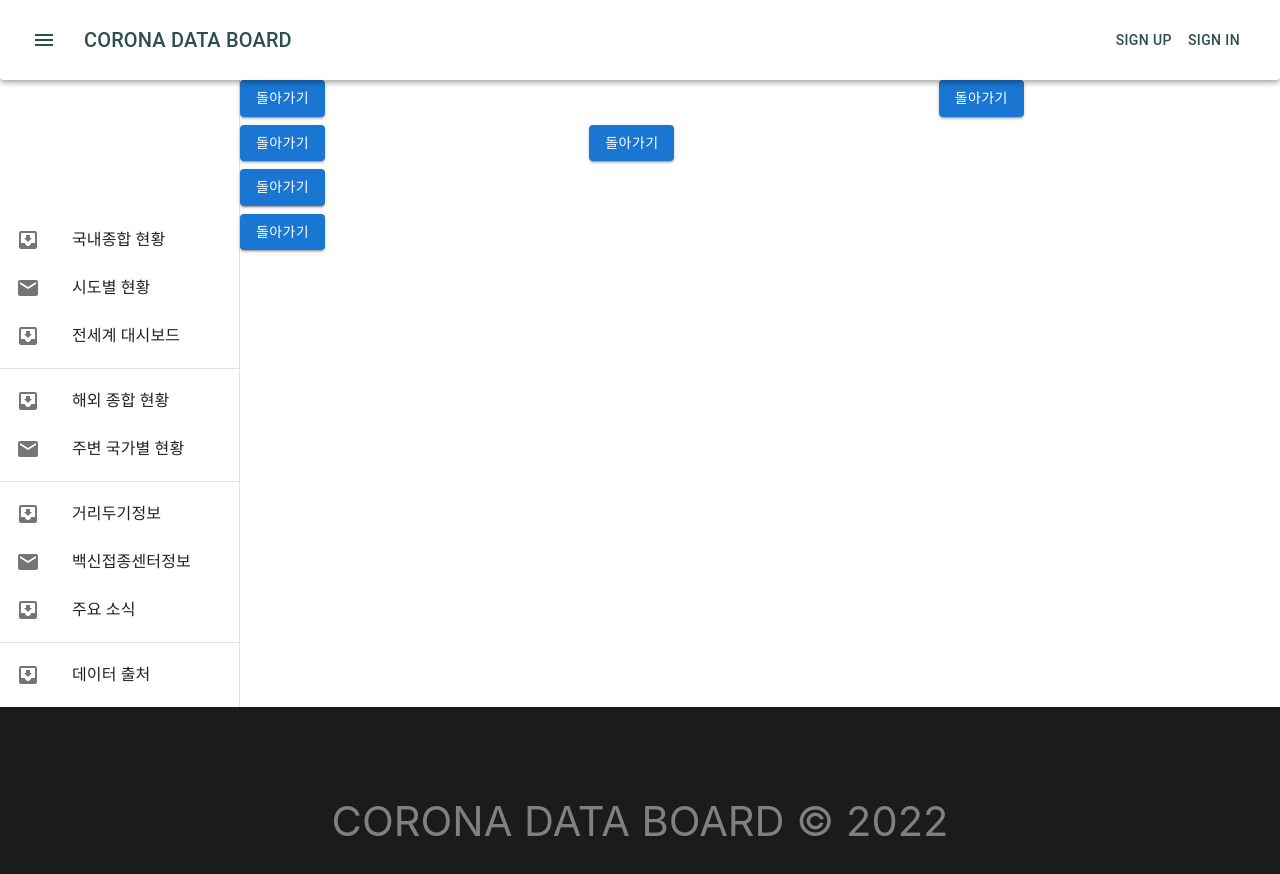
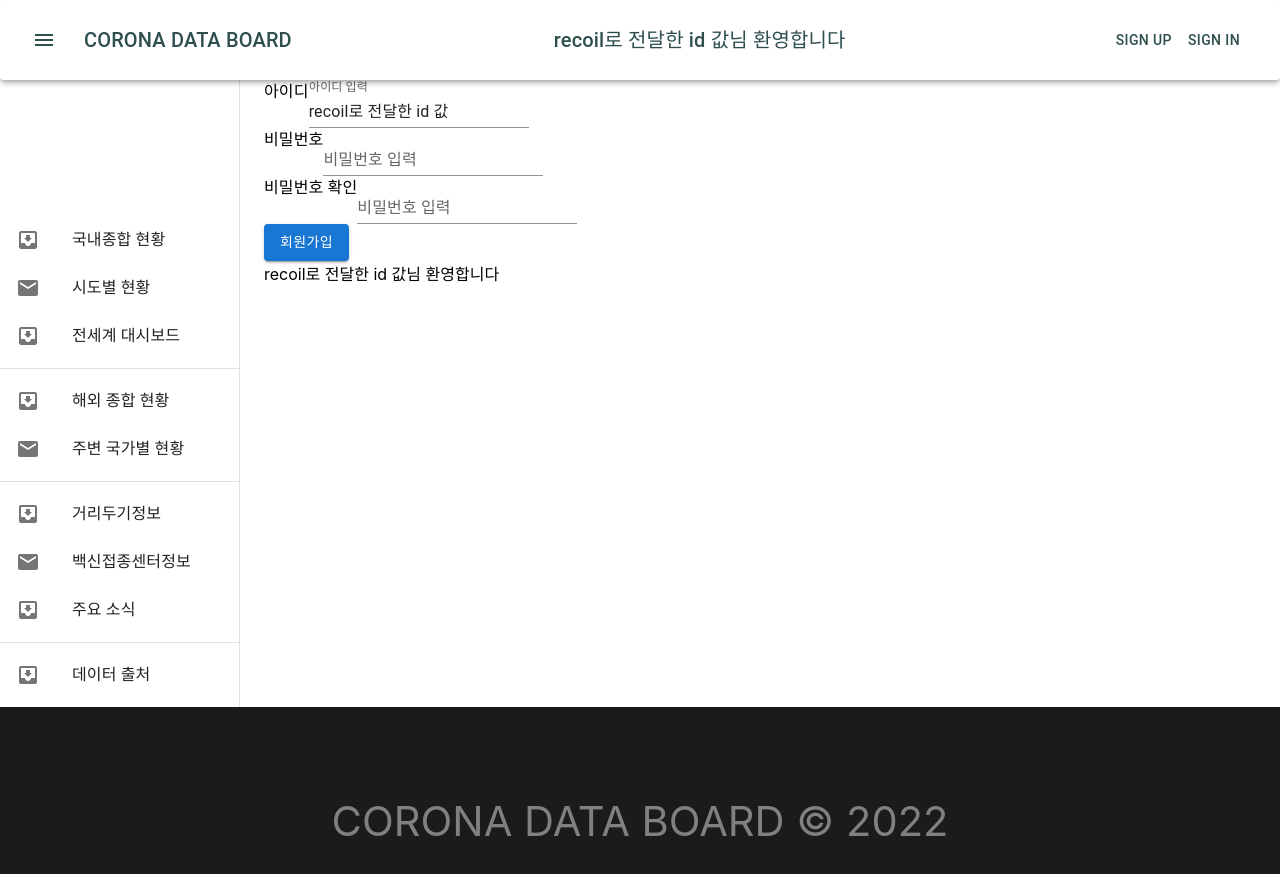
Before and after one commit to aneunbyul/corona-data-board-client-react, a Next.js app: page /sign-up in a window 1280 px wide. Shown: the top 874 px of the page. Built offline with nearby package versions, Linux system fonts and the light colour scheme.

Commit message:
[추가] recoil start

```diff
--- a/package.json
+++ b/package.json
@@ -22,6 +22,7 @@
     "next": "^12.1.0",
     "react": "^17.0.2",
     "react-dom": "^17.0.2",
+    "recoil": "^0.6.1",
     "styled-components": "^5.3.3"
   },
   "devDependencies": {
--- a/pages/_app.js
+++ b/pages/_app.js
@@ -1,13 +1,15 @@
 import '../styles/globals.css'
 import {ThemeProvider} from "styled-components";
 import Layout from "../src/components/layouts/Layout";
+import {RecoilRoot} from "recoil";
 
-function MyApp({ Component, pageProps }) {
+function MyApp({Component, pageProps}) {
   return (
-
-    <Layout>
-      <Component {...pageProps} />
-    </Layout>
+    <RecoilRoot>
+      <Layout>
+        <Component {...pageProps} />
+      </Layout>
+    </RecoilRoot>
   )
 }
 
--- /dev/null
+++ b/src/components/contents/SignUp/SignUpForm.js
@@ -0,0 +1,42 @@
+import * as React from 'react';
+import Button from '@mui/material/Button'
+import Grid from '@mui/material/Grid';
+import {Container, Stack, TextField, Typography} from "@mui/material";
+import {Box} from "@mui/system";
+import {atom, useRecoilState, useRecoilValue} from "recoil";
+import {idState} from './atoms'
+
+const SignUpForm = () => {
+
+  // const idValue = useRecoilValue(idState)
+
+  const [idValue, setIdValue] = useRecoilState(idState);
+
+  const onChange = (event) => {
+    setIdValue(event.target.value);
+  };
+
+  return (
+    <Container>
+      <Stack direction={"row"}>
+        <Typography>아이디</Typography>
+        <TextField id="standard-basic" label="아이디 입력" variant="standard" value={idValue} onChange={onChange}/>
+      </Stack>
+      <Stack direction={"row"}>
+        <Typography>비밀번호</Typography>
+        <TextField id="standard-basic" label="비밀번호 입력" variant="standard"/>
+      </Stack>
+      <Stack direction={"row"}>
+        <Typography>비밀번호 확인</Typography>
+        <TextField id="standard-basic" label="비밀번호 입력" variant="standard"/>
+      </Stack>
+      <Button variant="contained">회원가입</Button>
+
+      <div>
+        {idValue}님 환영합니다
+      </div>
+    </Container>
+  );
+}
+
+export default SignUpForm
--- /dev/null
+++ b/src/components/contents/SignUp/atoms.js
@@ -0,0 +1,19 @@
+import {atom} from "recoil";
+
+export const idState = atom({
+  key: "idState",
+  default: 'recoil로 전달한 id 값'
+});
+export const todoListState2 = atom({
+  key: "todoListState",
+  default: [
+    {name: "Apples", isCompleted: false},
+    {name: "Eggs", isCompleted: false},
+    {name: "Butter", isCompleted: false},
+  ],
+});
+
+export const todoListFilterState = atom({
+  key: "todoListFilterState",
+  default: "Hepsini göster",
+});
--- a/src/components/contents/SignUp/index.js
+++ b/src/components/contents/SignUp/index.js
@@ -1,30 +1,16 @@
 import * as React from 'react';
 import Button from '@mui/material/Button'
 import Grid from '@mui/material/Grid';
+import {TextField} from "@mui/material";
+import SignUpForm from "./SignUpForm";
+import {RecoilRoot} from "recoil";
 
 const SignUp = () => {
   return (
     <>
-      <Grid container spacing={1}>
-        <Grid item xs={8}>
-          <Button item variant="contained">돌아가기</Button>
-        </Grid>
-        <Grid item xs={4}>
-          <Button item variant="contained">돌아가기</Button>
-        </Grid>
-        <Grid item xs={4}>
-          <Button item variant="contained">돌아가기</Button>
-        </Grid>
-        <Grid item xs={8}>
-          <Button item variant="contained">돌아가기</Button>
-        </Grid>
-        <Grid item xs={12}>
-          <Button item variant="contained">돌아가기</Button>
-        </Grid>
-        <Grid item xs={8}>
-          <Button item variant="contained">돌아가기</Button>
-        </Grid>
-      </Grid>
+      <RecoilRoot>
+      <SignUpForm/>
+      </RecoilRoot>
     </>
   );
 }
--- a/src/components/layouts/Header.js
+++ b/src/components/layouts/Header.js
@@ -8,11 +8,16 @@ import Typography from '@mui/material/Typography';
 import Button from '@mui/material/Button';
 import IconButton from '@mui/material/IconButton';
 import MenuIcon from '@mui/icons-material/Menu';
-import {makeStyles} from "@material-ui/core/styles"; // styles 기능 추가
+import {makeStyles} from "@material-ui/core/styles";
+import {atom, useRecoilState, useRecoilValue} from "recoil";
+import {Container} from "@mui/material"; // styles 기능 추가
+import SignUpForm from "../contents/SignUp/SignUpForm";
 
+import {idState} from '../contents/SignUp/atoms'
 
 const Header = () => {
 
+  const idValue = useRecoilValue(idState)
   return (
     <Box sx={{
       flexGrow: 1,
@@ -33,11 +38,15 @@ const Header = () => {
           <Typography variant="h6" component="div" sx={{flexGrow: 1}}>
             CORONA DATA BOARD
           </Typography>
+          <Typography variant="h6" component="div" sx={{flexGrow: 1}}>
+            {idValue}님 환영합니다
+          </Typography>
 
           <Link href={'/sign-up'}>
             <Button color="inherit">Sign up</Button>
           </Link>
           <Button color="inherit">Sign in</Button>
+
         </Toolbar>
       </Test>
     </Box>
--- a/src/components/layouts/Layout.js
+++ b/src/components/layouts/Layout.js
@@ -8,16 +8,19 @@ import {createContext} from "react";
 import Grid from "@mui/material/Grid";
 import AppBar from "@mui/material/AppBar";
 import Box from '@mui/material/Box'
+import {RecoilRoot} from "recoil";
 
 const Layout = ({children}) => {
   return (
     <>
+      <RecoilRoot>
         <Header/>
         <Container sx={{display: 'flex'}}>
           <Nav/>
           <main>{children}</main>
         </Container>
         <Footer/>
+      </RecoilRoot>
     </>
   );
 };
```
Also changed, not shown: 1 other file (tests, documents, lock files or other folders). Lines whose indentation alone changed are shown as unchanged.
